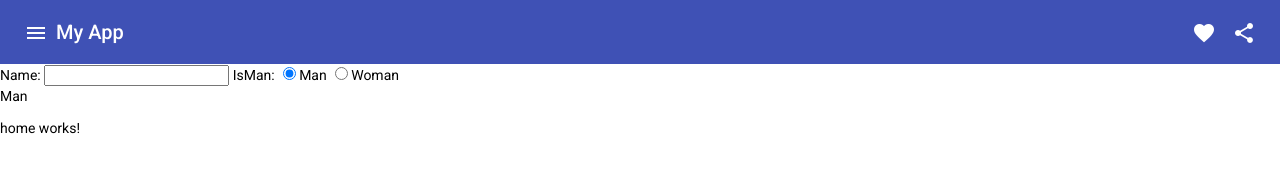
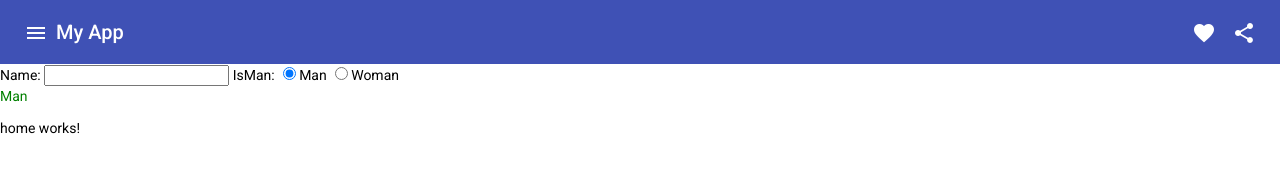
Before and after one commit to ykw1129/Angular-Material-Web, an Angular app: page / in a window 1280 px wide. Shown: the top 176 px of the page. Built offline with nearby package versions, Linux system fonts and the light colour scheme.

Commit message:
angular 自定义指令在Ngmodule中注册

```diff
--- a/src/app/home-form/home-form.component.html
+++ b/src/app/home-form/home-form.component.html
@@ -7,5 +7,5 @@
     <input type="radio" name="isMan" value="Man" [formControl]="sex" >Man
     <input type="radio" name="isMan" value="Woman" [formControl]="sex" >Woman
   </label>
-  <p>{{sex.value}}</p>
+  <p beauty>{{sex.value}}</p>
   <p>{{name.value}}</p>
--- a/src/app/home-form/home-form.component.ts
+++ b/src/app/home-form/home-form.component.ts
@@ -1,4 +1,4 @@
-import { Component} from '@angular/core';
+import { Component, Injectable} from '@angular/core';
 import { FormControl,FormGroup } from '@angular/forms'
 
 @Component({
--- /dev/null
+++ b/src/directive/beauty.ts
@@ -0,0 +1,10 @@
+import {Directive,ElementRef} from '@angular/core'
+
+@Directive({
+    selector:'[beauty]'
+  })
+  export class BeautyDirective{
+    constructor(el:ElementRef){
+      el.nativeElement.style.color ='green'
+    }
+  }
```
Also changed, not shown: src/app/app.module.ts (+7 -4 lines), src/app/header/header.component.ts (+6 -1 lines).
